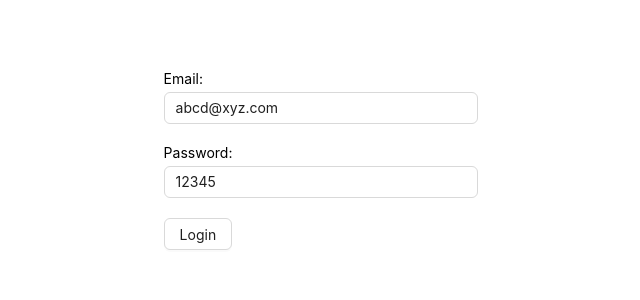
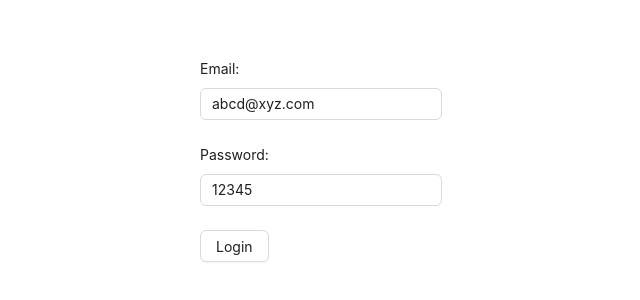
Before and after one commit to yeasinrafee/antd-rhf-reuseable, a React (Vite) app: page /login in a window 1280 px wide. Shown: the part 240-540 px from the top of the page, without its empty margins (319-959 px from the left). Built offline with nearby package versions, Linux system fonts and the light colour scheme.

Commit message:
Using antd Form element

```diff
--- a/src/components/ui/form/AntdRHFInput.tsx
+++ b/src/components/ui/form/AntdRHFInput.tsx
@@ -1,4 +1,4 @@
-import { Input } from 'antd';
+import { Form, Input } from 'antd';
 import { Controller } from 'react-hook-form';
 
 type TInputProps = {
@@ -11,16 +11,12 @@ type TInputProps = {
 export default function AntdRHFInput({ type, name, label }: TInputProps) {
   return (
     <div style={{ marginBottom: '20px' }}>
-      {label ? <label htmlFor={name}>{label}</label> : null}
       <Controller
         name={name}
         render={({ field }) => (
-          <Input
-            {...field}
-            type={type}
-            id={name}
-            style={{ marginTop: '5px' }}
-          />
+          <Form.Item label={label}>
+            <Input {...field} type={type} id={name} />
+          </Form.Item>
         )}
       />
     </div>
--- a/src/components/ui/form/AntdRHForm.tsx
+++ b/src/components/ui/form/AntdRHForm.tsx
@@ -1,3 +1,4 @@
+import { Form } from 'antd';
 import { ReactNode } from 'react';
 import {
   FieldValues,
@@ -30,7 +31,9 @@ export default function AntdRHForm({
 
   return (
     <FormProvider {...methods}>
-      <form onSubmit={methods.handleSubmit(onSubmit)}>{children}</form>
+      <Form layout='vertical' onFinish={methods.handleSubmit(onSubmit)}>
+        {children}
+      </Form>
     </FormProvider>
   );
 }
```
